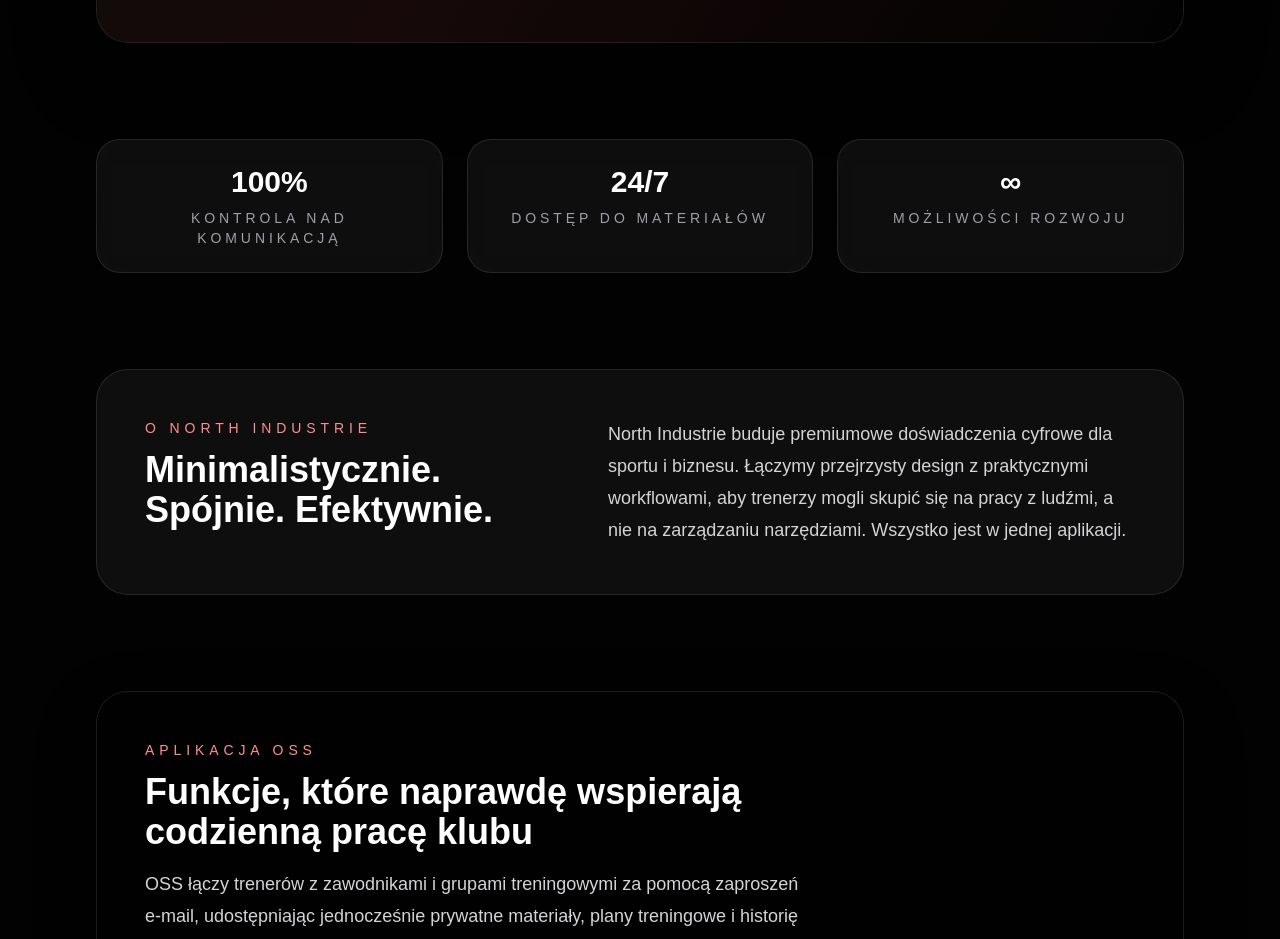
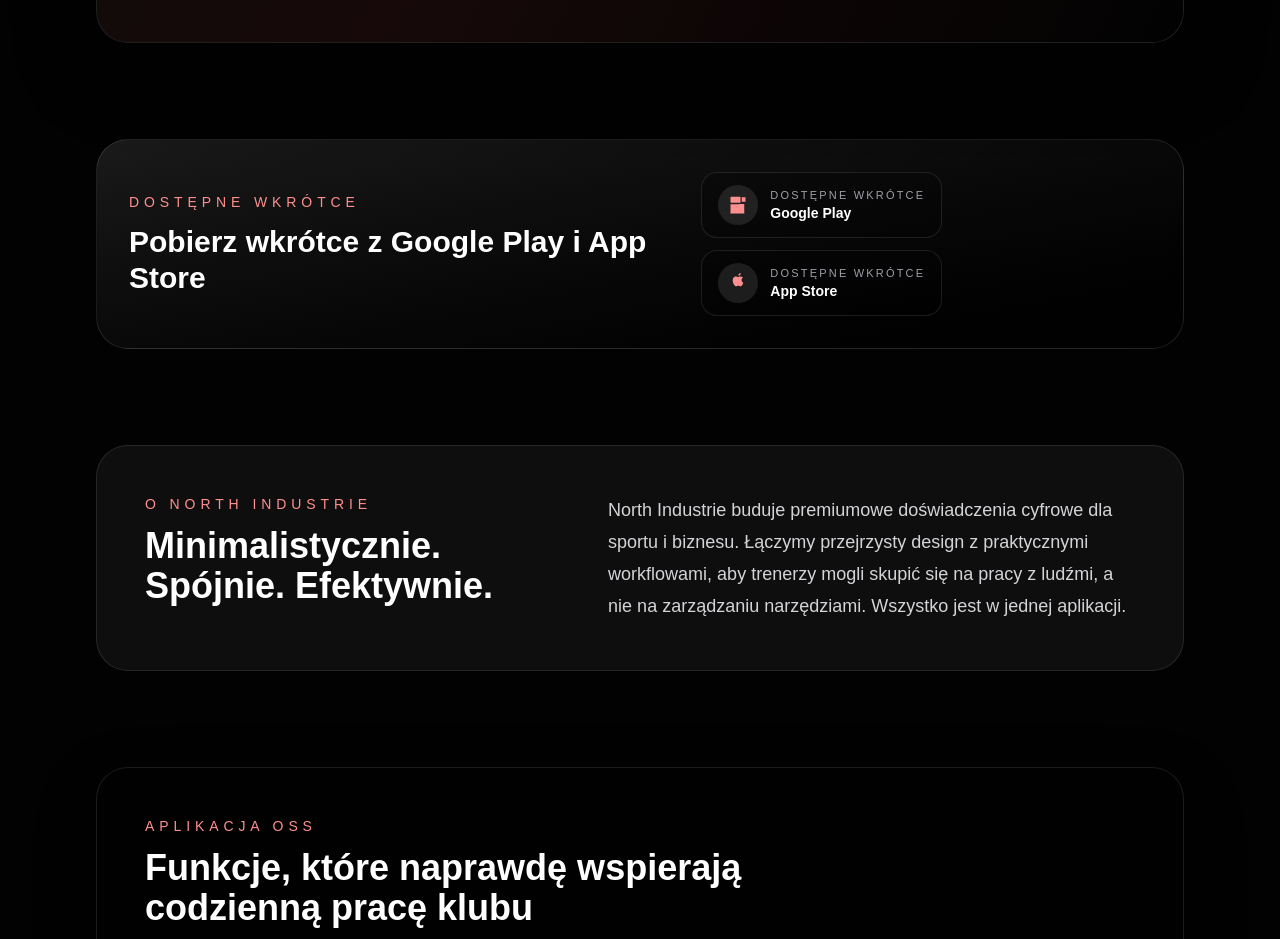
Before and after one commit to northindustrie-source/North-industrie-website, a Next.js app: page / in a window 1280 px wide. Shown: the part 1060-1999 px from the top of the page. Built offline with nearby package versions, Linux system fonts and the light colour scheme.

Commit message:
aktualizuj strone oss

```diff
--- a/app/components/site-content.tsx
+++ b/app/components/site-content.tsx
@@ -629,13 +629,39 @@
             </div>
           </section>
 
-          <section className="grid gap-6 lg:grid-cols-3" data-reveal>
-            {stats[language].map((stat) => (
-              <div key={stat.label} className="rounded-[1.5rem] border border-white/10 bg-white/5 p-6 text-center backdrop-blur-xl">
-                <p className="text-3xl font-semibold text-white">{stat.value}</p>
-                <p className="mt-2 text-sm uppercase tracking-[0.28em] text-zinc-400">{stat.label}</p>
+          <section className="rounded-[2rem] border border-white/10 bg-gradient-to-br from-white/10 to-black/20 p-6 sm:p-8" data-reveal>
+            <div className="flex flex-col gap-6 lg:flex-row lg:items-center lg:justify-between">
+              <div className="max-w-2xl">
+                <p className="text-sm uppercase tracking-[0.35em] text-[#ff8f8f]">{language === 'pl' ? 'Dostępne wkrótce' : 'Coming soon'}</p>
+                <h2 className="mt-3 text-2xl font-semibold text-white sm:text-3xl">
+                  {language === 'pl' ? 'Pobierz wkrótce z Google Play i App Store' : 'Download soon from Google Play and the App Store'}
+                </h2>
               </div>
-            ))}
+              <div className="flex flex-wrap gap-3">
+                <a href="#" className="flex items-center gap-3 rounded-[1rem] border border-white/10 bg-black/20 px-4 py-3 transition hover:border-[#ff4d4d]/60 hover:bg-white/10">
+                  <div className="flex h-10 w-10 items-center justify-center rounded-full bg-white/10 text-[#ff8f8f]">
+                    <svg viewBox="0 0 24 24" className="h-5 w-5 fill-current" aria-hidden="true">
+                      <path d="M3 2.75A.75.75 0 0 1 3.75 2h10.5a.75.75 0 0 1 .75.75v6.5H3.75A.75.75 0 0 1 3 8.5V2.75Zm10.5 8.25v10.5a.75.75 0 0 0 .75.75h4.5A.75.75 0 0 0 19.5 21V10.75H13.5Zm-10.5 0h10.5v10.5a.75.75 0 0 1-.75.75H3.75A.75.75 0 0 1 3 21V11Zm13.5-8.25h4.5A.75.75 0 0 1 21 3.5v4.5h-4.5V3.5a.75.75 0 0 0-.75-.75Z" />
+                    </svg>
+                  </div>
+                  <div className="text-left">
+                    <p className="text-[11px] uppercase tracking-[0.2em] text-zinc-400">{language === 'pl' ? 'Dostępne wkrótce' : 'Coming soon'}</p>
+                    <p className="text-sm font-semibold text-white">Google Play</p>
+                  </div>
+                </a>
+                <a href="#" className="flex items-center gap-3 rounded-[1rem] border border-white/10 bg-black/20 px-4 py-3 transition hover:border-[#ff4d4d]/60 hover:bg-white/10">
+                  <div className="flex h-10 w-10 items-center justify-center rounded-full bg-white/10 text-[#ff8f8f]">
+                    <svg viewBox="0 0 24 24" className="h-5 w-5 fill-current" aria-hidden="true">
+                      <path d="M16.24 8.6c-.1-1.94 1.59-2.88 1.66-2.92-.91-1.33-2.32-1.52-2.83-1.54-1.2-.12-2.35.71-2.97.71-.62 0-1.58-.69-2.59-.67-1.33.02-2.56.77-3.24 1.96-1.38 2.39-.35 5.92 1 7.86.66.95 1.46 2.02 2.5 1.98 1-.04 1.38-.64 2.58-.64 1.2 0 1.54.64 2.59.62 1.07-.02 1.74-.97 2.39-1.93.76-1.11 1.07-2.18 1.08-2.24-.02-.01-2.07-.8-2.07-3.18ZM14.46 2.4c.51-.62.85-1.48.75-2.34-.72.03-1.59.48-2.1 1.1-.46.53-.87 1.38-.76 2.2.81.06 1.63-.42 2.11-0.96Z" />
+                    </svg>
+                  </div>
+                  <div className="text-left">
+                    <p className="text-[11px] uppercase tracking-[0.2em] text-zinc-400">{language === 'pl' ? 'Dostępne wkrótce' : 'Coming soon'}</p>
+                    <p className="text-sm font-semibold text-white">App Store</p>
+                  </div>
+                </a>
+              </div>
+            </div>
           </section>
 
           <section id="about" className="grid gap-8 rounded-[2rem] border border-white/10 bg-white/5 p-8 transition duration-300 hover:border-[#ff4d4d]/30 lg:grid-cols-[0.9fr_1.1fr] lg:p-12" data-reveal>
```
